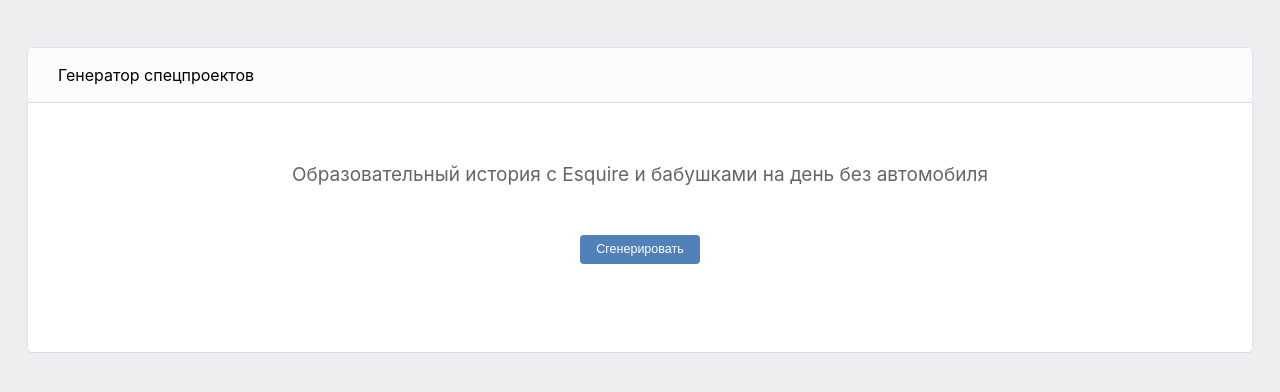
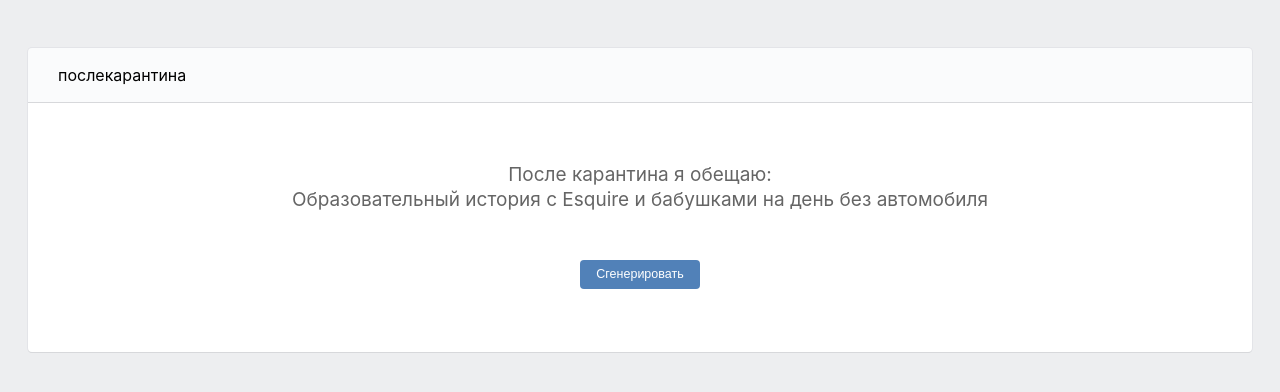
Before and after one commit to crwnew/posle, a plain HTML site: page index.html in a window 1280 px wide. Drawn offline with Linux system fonts and the light colour scheme.

Commit message:
Update index.html

```diff
--- a/index.html
+++ b/index.html
@@ -3,7 +3,7 @@
 <html xmlns="http://www.w3.org/1999/xhtml" xml:lang="en" lang="en">
 <head>
 	<meta http-equiv="Content-Type" content="text/html; charset=utf-8" />
-	<title>Креативный продюсер</title>
+	<title>послекарантина</title>
 	<meta name="description" content="" />
 
 
@@ -72,9 +72,10 @@
 
 		<!-- Change the text to your needs -->
 		<div id="gentop">
-		Генератор спецпроектов
+		послекарантина
 		</div>
 		<div id="generator" >
+			После карантина я обещаю:
 			<div id="placeholder"></div>
 			<input type="button" value="Сгенерировать" onclick="generator()"/>
 		</div>
```
